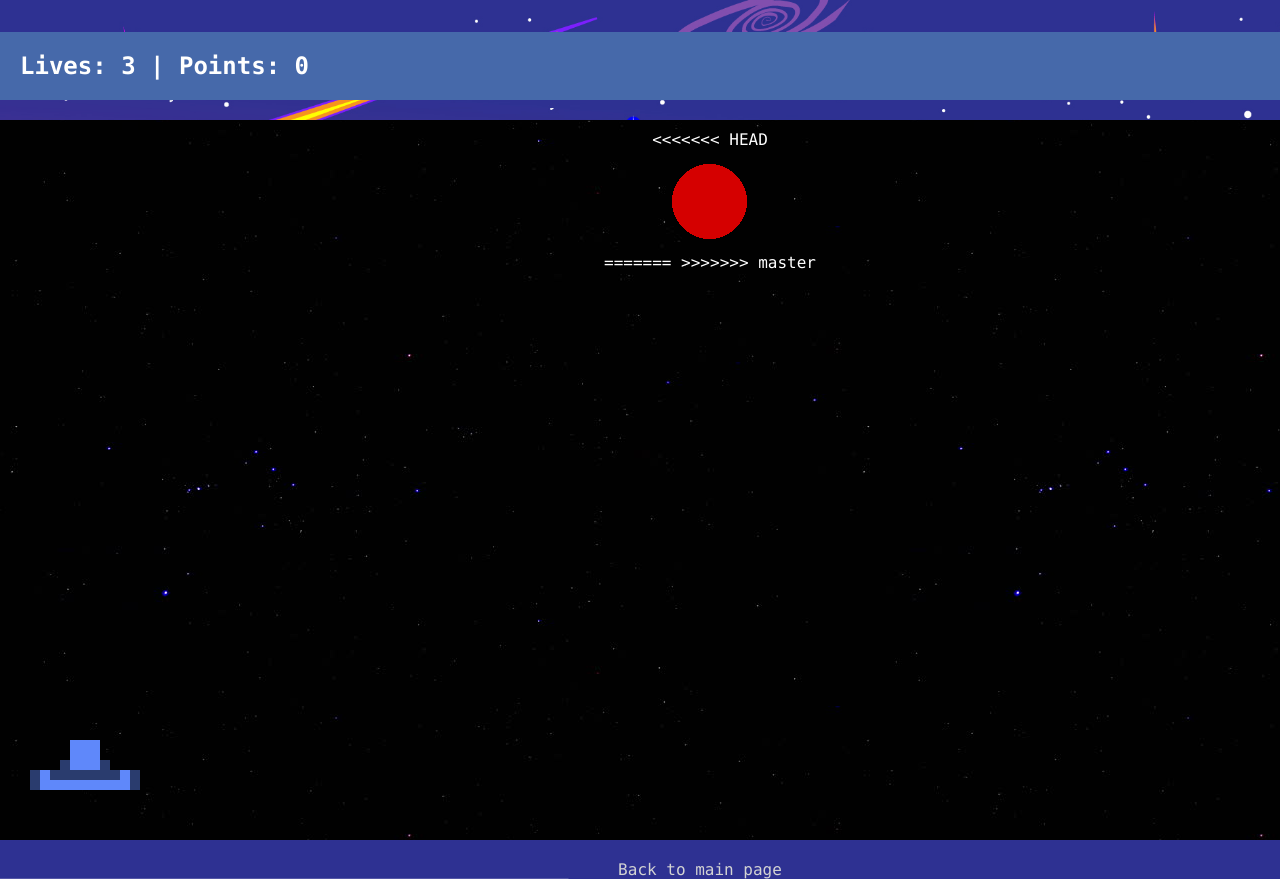
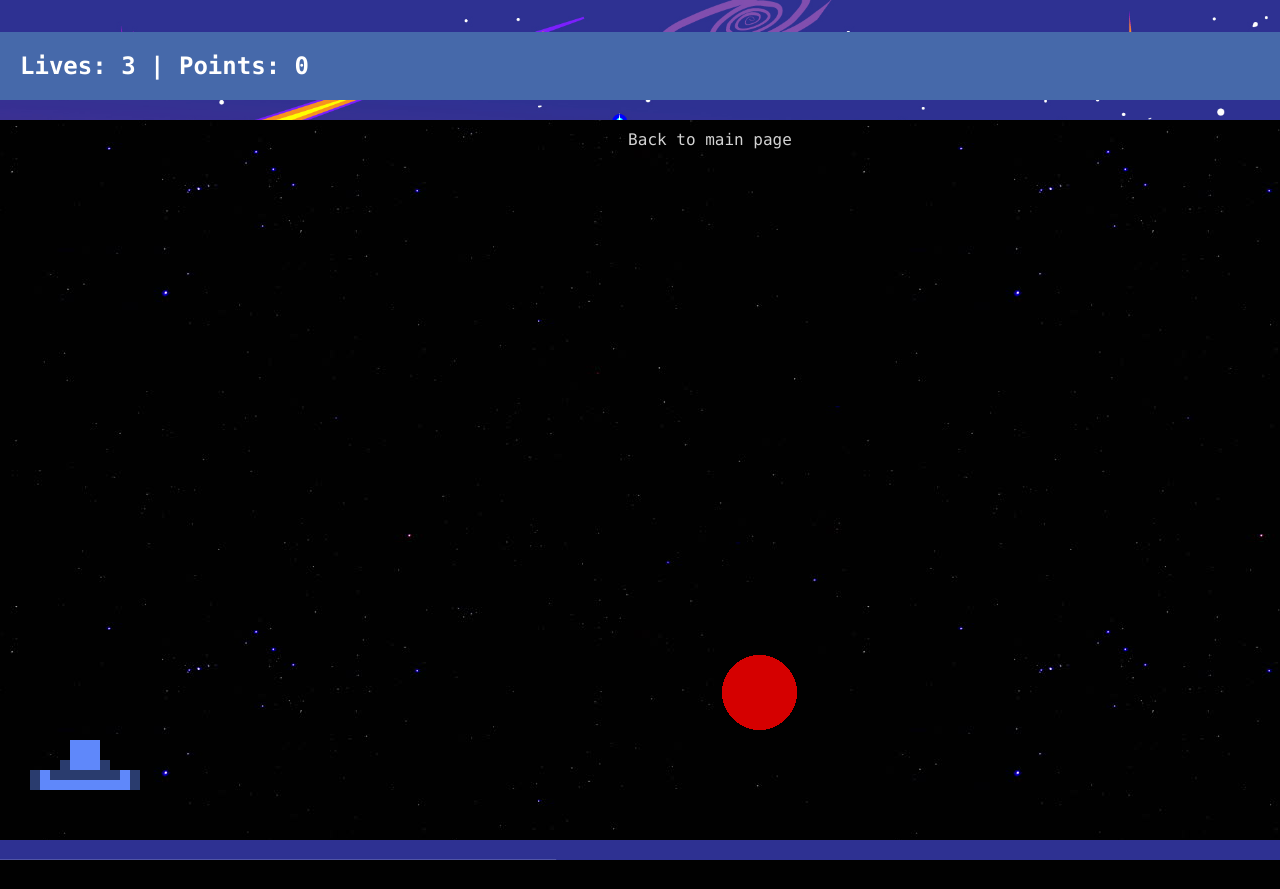
Before and after one commit to EvelinSzabados/js-game, a Flask app: page /game in a window 1280 px wide; the page is wider, and only the part inside the window is pictured. After the commit the page ends 860 px from the top of that part, so only its background shows below. Run offline with Flask 2, Linux system fonts and the light colour scheme.

Commit message:
Resolved merge conflict

```diff
--- a/static/js/game.js
+++ b/static/js/game.js
@@ -2,13 +2,8 @@ setInterval(moveBg, 10);
 let y = 0;
 let meteorY = 0;
 function moveBg(){
-<<<<<<< HEAD
-        let board = document.querySelector('.game_field');
-        y--;
-=======
         let board = document.querySelector('.game_field')
         y++;
->>>>>>> master
         board.style.backgroundPositionY = y + 'px';
 }
 
--- a/static/style.css
+++ b/static/style.css
@@ -91,7 +91,6 @@ body{
     top: 600px;
 
 }
-<<<<<<< HEAD
 
 #meteor{
     position: absolute;
@@ -100,8 +99,6 @@ body{
 
 
 }
-=======
 #asteroid{
     width: 120px
 }
->>>>>>> master
--- a/templates/game.html
+++ b/templates/game.html
@@ -2,23 +2,14 @@
 
 {% block content %}
 <div class="game_container">
-<p><h2>Lives: 3 | Points: 0</h2></p>
+<p><h2>Lives: 3 | Points: 0</h2></div>
     <div class="game_field">
-<<<<<<< HEAD
         <div class="ship">
             <img src="/static/ship.png" id = "ship">
         </div>
         <div class="meteor">
             <img src="/static/meteor.png" id = "meteor">
         </div>
-=======
-
-        <img src="/static/ship.png" id="ship">
-
-
->>>>>>> master
-    </div>
-
     <a href="/" id="back">Back to main page</a>
 </div>
 {% endblock %}
```
